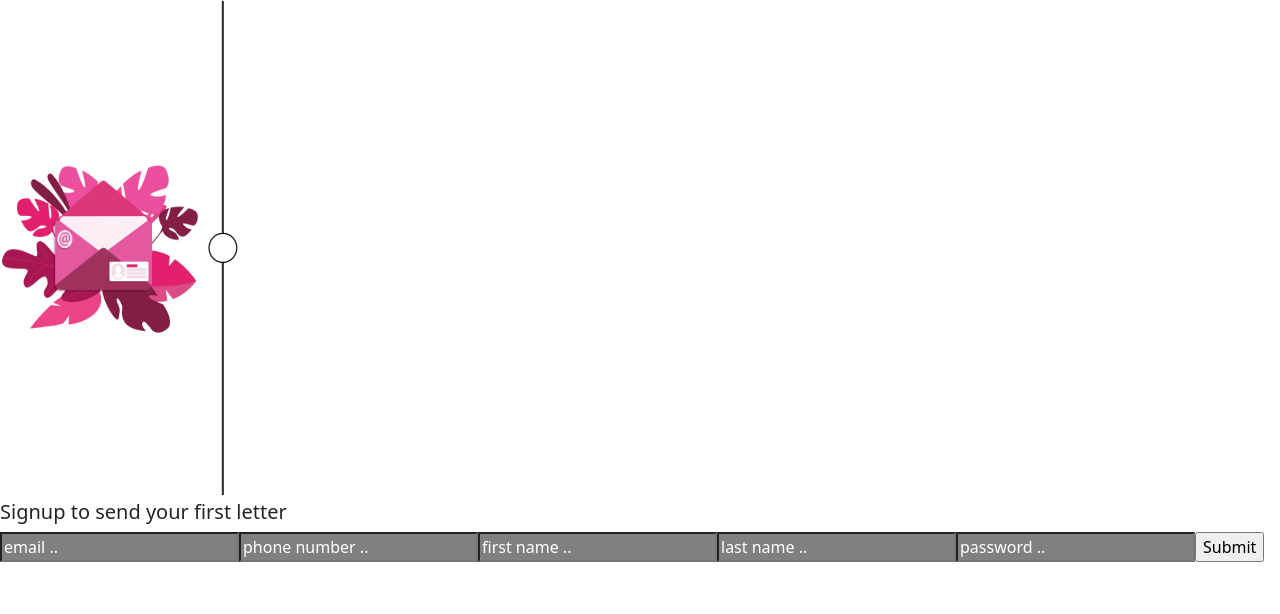
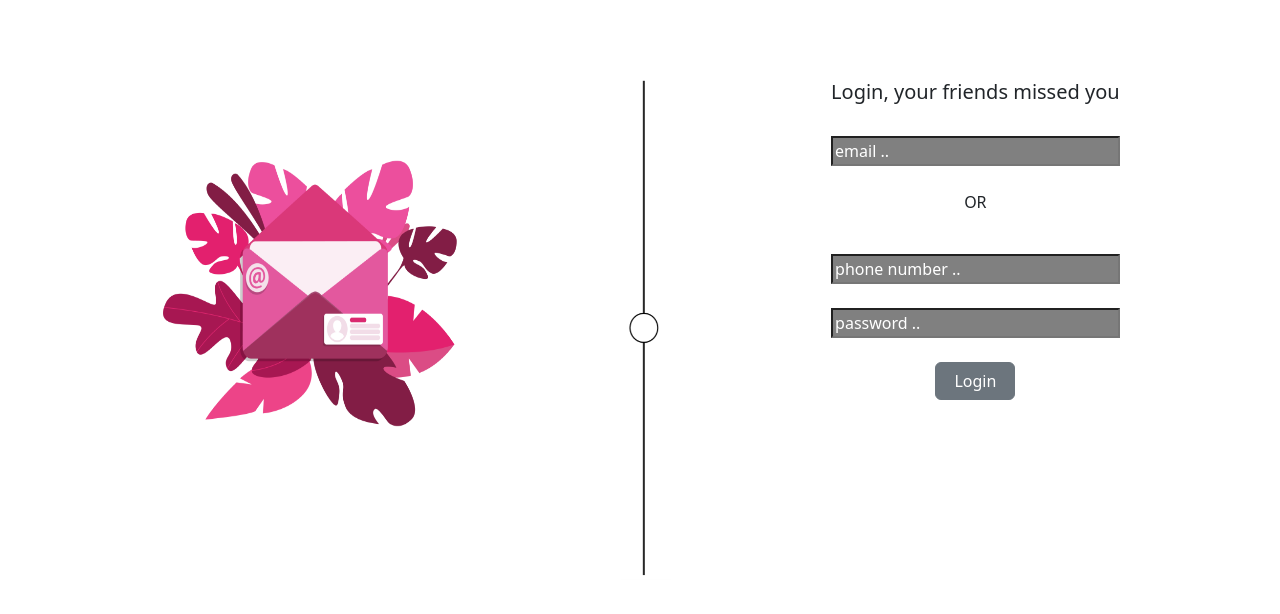
Before and after one commit to Abhay189/Letter, a React (Vite) app in the folder frontend/: page / in a window 1280 px wide. Shown: the top 614 px of the page. Built offline with nearby package versions, Linux system fonts and the light colour scheme.

Commit message:
GUI for log in and sign up has all relevant elements and is formatted

```diff
--- a/frontend/src/App.scss
+++ b/frontend/src/App.scss
@@ -66,3 +66,25 @@ html, body {
 .text-input-sign-up-login::-ms-input-placeholder { /* Edge 12 -18 */
     color: white;
 }
+
+.sign-up-login-screen {
+    display: flex;
+
+}
+
+
+.sign-up-login-screen {
+    width: 100%;
+    justify-content: space-evenly;
+    //gap: 200px;
+    //padding-left: 80px;
+    margin-top: 80px;
+}
+
+.mailGraphic{
+    margin-top: 80px;
+}
+
+.submit-btn-sign-up-login {
+    width: 80px;
+}
--- a/frontend/src/App.tsx
+++ b/frontend/src/App.tsx
@@ -1,11 +1,11 @@
 import ChatsScreen from './components/ChatsScreen';
 import SignUpScreen from './components/SignUpScreen';
-//import LoginScreen from './components/LoginScreen';
+import LoginScreen from './components/LoginScreen';
 
 function App() {
   //return <ChatsScreen/>
-  return <SignUpScreen/>
-  //return <LoginScreen/>
+  //return <SignUpScreen/>
+  return <LoginScreen/>
 }
 
 export default App;
--- a/frontend/src/components/LoginScreen.tsx
+++ b/frontend/src/components/LoginScreen.tsx
@@ -0,0 +1,32 @@
+import Row from './Row';
+import Column from './Column';
+
+
+//api requests imports:
+import * as personalProfileDetails from '../api/requests/personalProfileDetails';
+
+function LoginScreen() {
+const email = document.getElementById("first-name-text-input-sign-up");
+
+    return <>
+        <Row id="" className='sign-up-login-screen' style={{}}>
+            <img src={"img/mailGraphic.png"} width="300" height="270" className="mailGraphic"/>
+            <img src={"img/visualDivider.png"} width="50" height="500" className="visualDivider"/>
+            <form className="gap-4" style={{display: 'flex', flexDirection: 'column'}}>
+                <h5> Login, your friends missed you </h5>
+                <input type="text" id="email-text-input-login" className="text-input-sign-up-login" placeholder="email .."/>
+                <Row id="" className="justify-content-center" style={{}}>
+                    <p> OR </p>
+                </Row>
+                <input type="text" id="phone-num-text-input-login" className="text-input-sign-up-login" placeholder="phone number .."/>
+                <input type="text" id="password-text-input-login" className="text-input-sign-up-login" placeholder="password .."/>
+                <Row id="" className="justify-content-center" style={{}}>
+                    <button type="button" className="btn btn-secondary submit-btn-sign-up-login"> Login </button>
+                </Row>
+            </form>
+        </Row>
+
+    </>
+}
+
+export default LoginScreen;
--- a/frontend/src/components/SignUpScreen.tsx
+++ b/frontend/src/components/SignUpScreen.tsx
@@ -8,18 +8,24 @@ import * as personalProfileDetails from '../api/requests/personalProfileDetails'
 
 
 function SignUpScreen() {
+const email = document.getElementById("first-name-text-input-sign-up");
+
     return <>
-        <img src={"img/mailGraphic.png"} width="200" height="170"/>
-        <img src={"img/visualDivider.png"} width="50" height="500"/>
+        <Row id="" className='sign-up-login-screen' style={{}}>
+            <img src={"img/mailGraphic.png"} width="300" height="270" className="mailGraphic"/>
+            <img src={"img/visualDivider.png"} width="50" height="500" className="visualDivider"/>
+            <form className="gap-4" style={{display: 'flex', flexDirection: 'column'}}>
                 <h5> Signup to send your first letter </h5>
-        <form>
                 <input type="text" id="email-text-input-sign-up" className="text-input-sign-up-login" placeholder="email .."/>
                 <input type="text" id="phone-num-text-input-sign-up" className="text-input-sign-up-login" placeholder="phone number .."/>
                 <input type="text" id="first-name-text-input-sign-up" className="text-input-sign-up-login" placeholder="first name .."/>
                 <input type="text" id="last-name-text-input-sign-up" className="text-input-sign-up-login" placeholder="last name .."/>
                 <input type="text" id="password-text-input-sign-up" className="text-input-sign-up-login" placeholder="password .."/>
-            <input type="submit" onClick={() => { personalProfileDetails.userSignUp(); } }/>
+                <Row id="" className="justify-content-center" style={{}}>
+                    <button type="button" className="btn btn-secondary submit-btn-sign-up-login"> Signup </button>
+                </Row>
             </form>
+        </Row>
 
     </>
 }
```
Also changed, not shown: frontend/src/App.css, 1 other file (tests, documents, lock files or other folders). Lines whose indentation alone changed are shown as unchanged.
